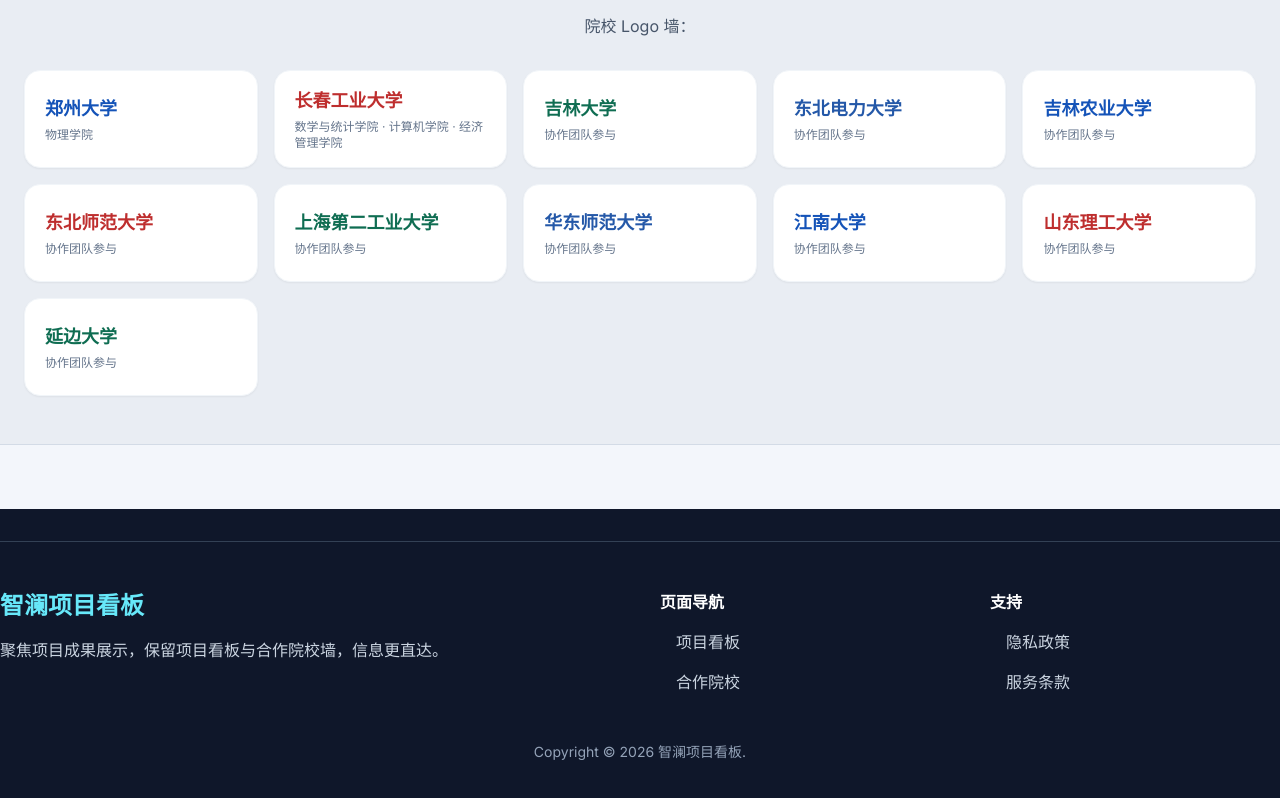
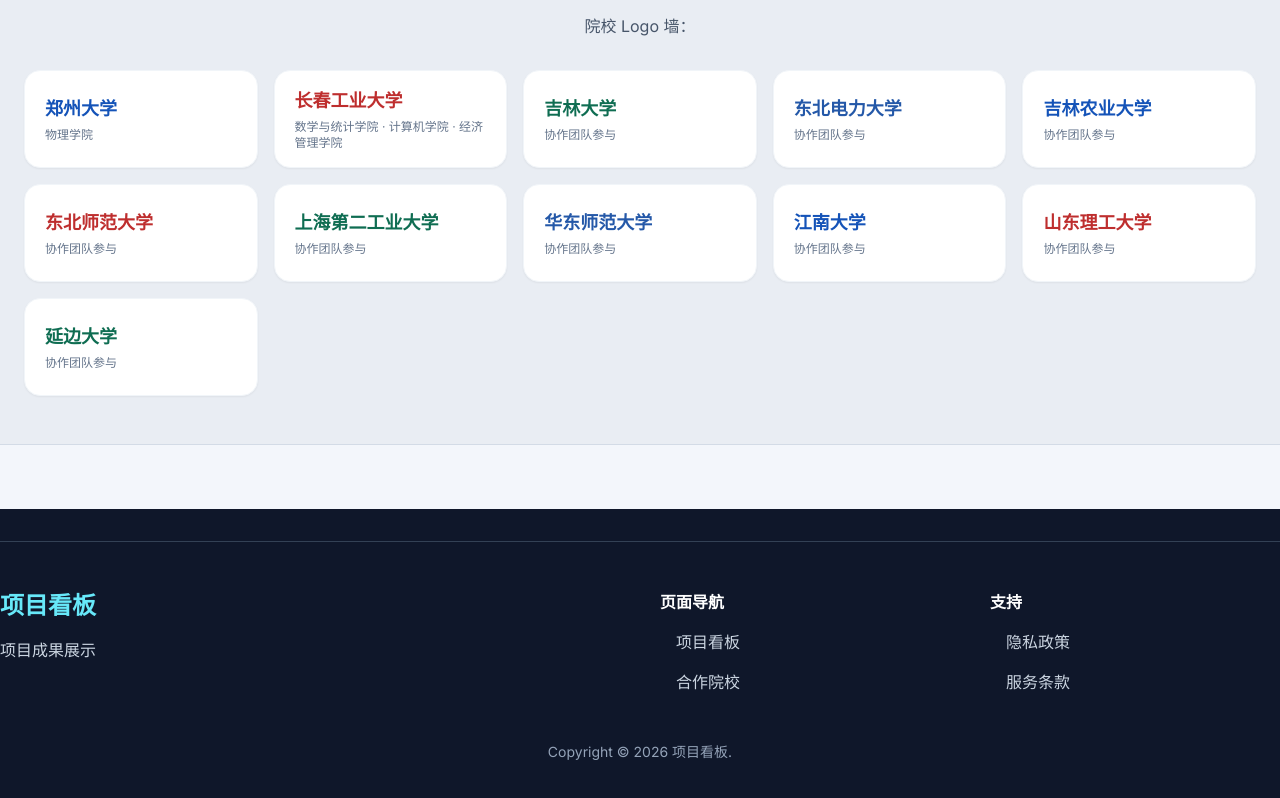
Before and after one commit to CCUT-Statistics/shelf-3, a Next.js app: page / in a window 1280 px wide. Shown: the part 1298-2096 px from the top of the page. Built offline with nearby package versions, Linux system fonts and the light colour scheme.

Commit message:
Update footer text for project branding
Signed-off-by: lisa xia <120779359+bickey666@users.noreply.github.com>

```diff
--- a/src/components/Footer.tsx
+++ b/src/components/Footer.tsx
@@ -8,9 +8,9 @@
         <div className="mx-auto mt-0 grid max-w-screen-xl grid-cols-1 gap-10 border-t border-slate-700 pt-12 lg:grid-cols-4">
           <div className="lg:col-span-2">
             <Link href="/" className="text-2xl font-semibold text-cyan-300">
-              智澜项目看板
+              项目看板
             </Link>
-            <div className="mt-4 max-w-md text-slate-300">聚焦项目成果展示，保留项目看板与合作院校墙，信息更直达。</div>
+            <div className="mt-4 max-w-md text-slate-300">项目成果展示</div>
           </div>
 
           <div>
@@ -38,7 +38,7 @@
           </div>
         </div>
 
-        <div className="my-10 text-center text-sm text-slate-400">Copyright © {new Date().getFullYear()} 智澜项目看板.</div>
+        <div className="my-10 text-center text-sm text-slate-400">Copyright © {new Date().getFullYear()} 项目看板.</div>
       </Container>
     </footer>
   );
```
